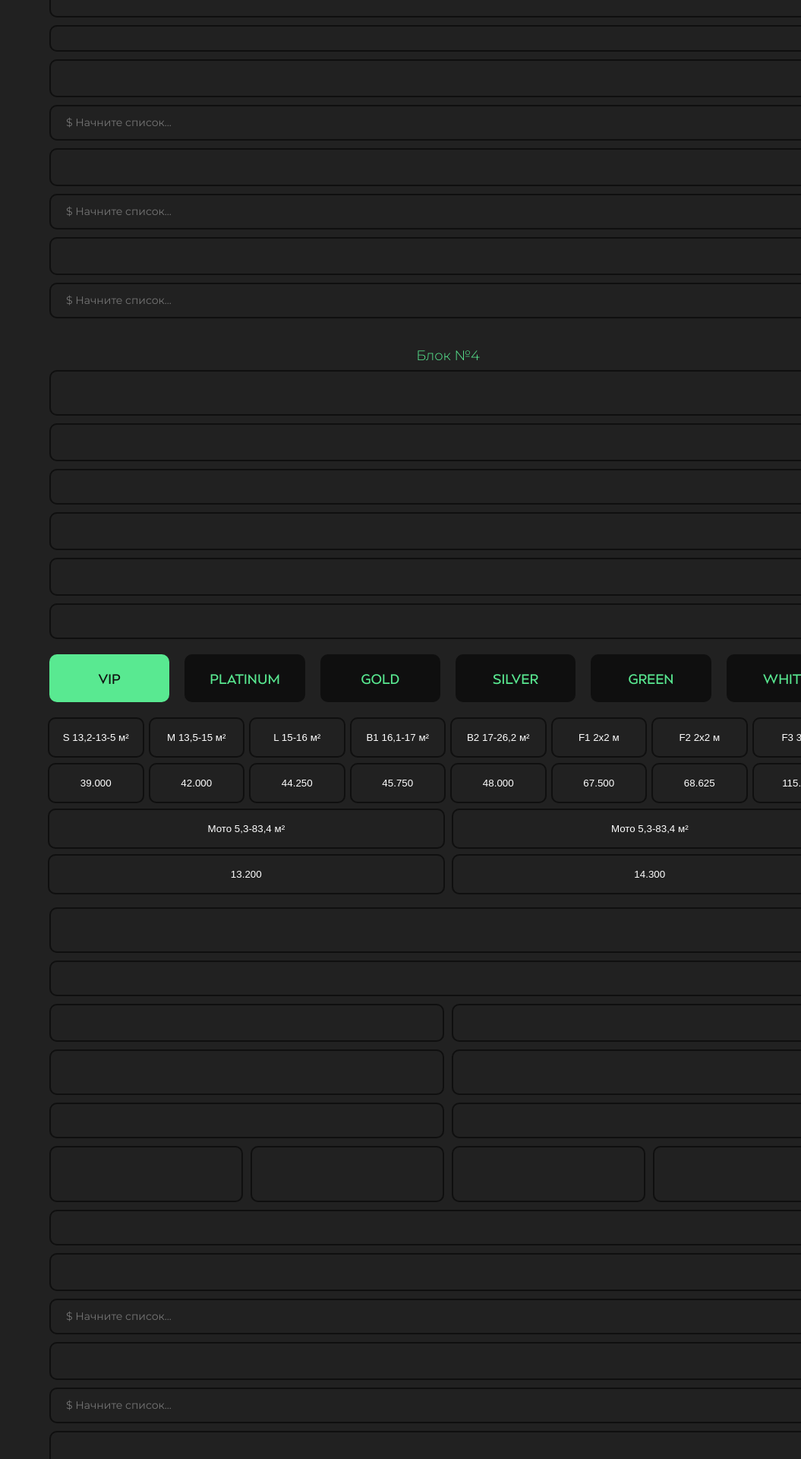
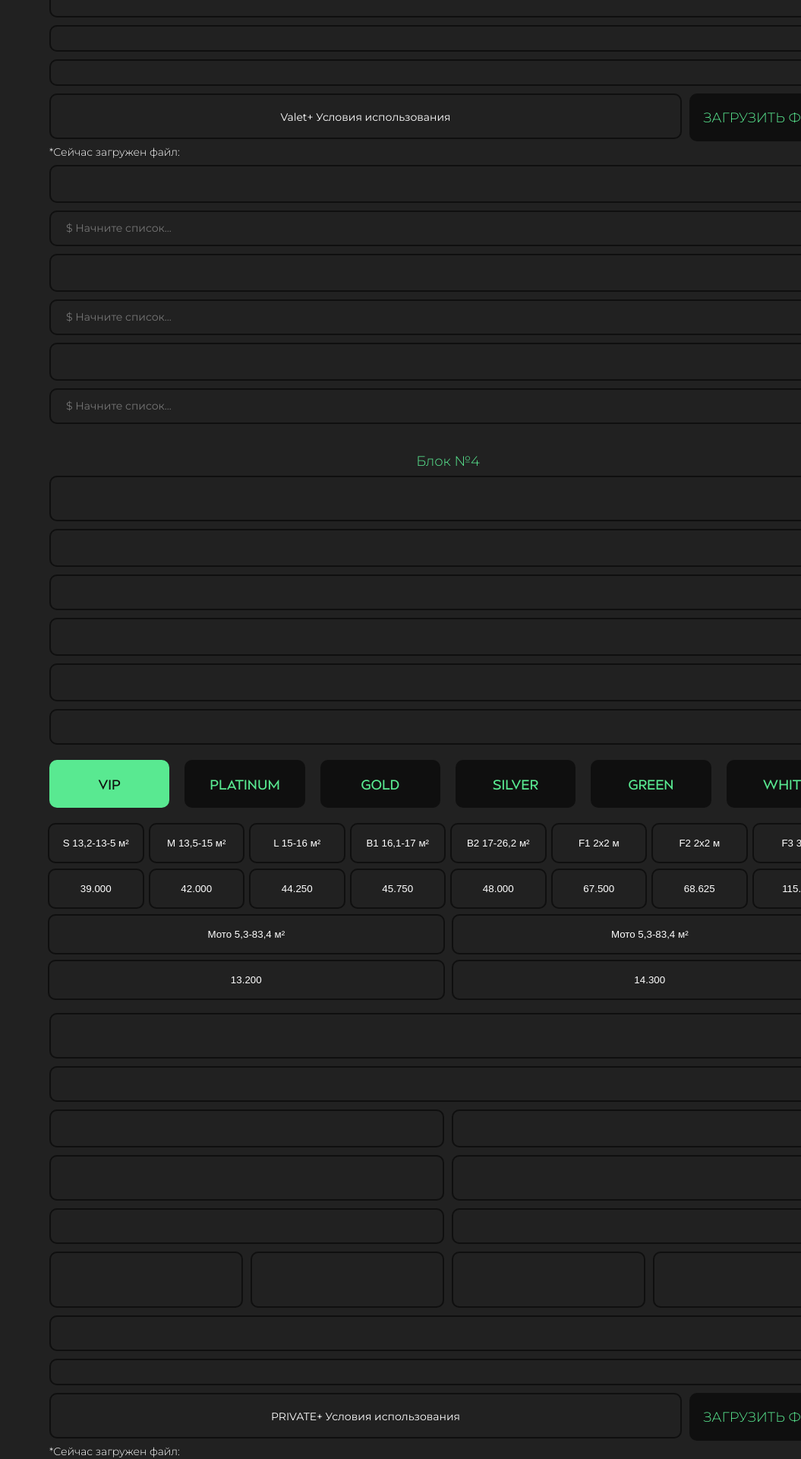
Before and after one commit to Mehrob007/creatory-admin-pp, a Next.js app: page / in a window 1280 px wide. Shown: the part 2380-4300 px from the top of the page at 76% size, without its empty margins (225-1280 px from the left). Built offline with nearby package versions, Linux system fonts and the light colour scheme; no server answers; sample sign-in values are in the browser's storage; a web font is replaced by a local one.

Commit message:
add: new element for form admin

```diff
--- a/src/app/page.tsx
+++ b/src/app/page.tsx
@@ -952,6 +952,32 @@ export default function Home() {
             errors={errors}
             styleText={{ fontSize: "14px", height: "35px" }}
           />
+          <nav>
+            <Textarea
+              id="list_title_VALET"
+              value={data.list_title_VALET as string}
+              onChange={(e) => setData("list_title_VALET", e)}
+              errors={errors}
+              styleText={{ fontSize: "14px", height: "35px" }}
+            />
+          </nav>
+          <main style={{ gridTemplateColumns: "1fr 207px" }}>
+            <Textarea
+              edit={false}
+              id="list_file_VALET"
+              value={"Valet+ Условия использования"}
+              onChange={(e) => setData("list_file_VALET", e)}
+              // title="Видео"
+              styleText={{
+                fontSize: "14px",
+                height: "60px",
+                paddingBottom: "10px",
+                paddingTop: "20px",
+              }}
+              textInfo="*Сейчас загружен файл: |#59E991&Прайс-лист на услуги мойки.pdf"
+            />
+            <InputFile id="list_file_VALET" onChange={onChangeFile} />
+          </main>
           <nav>
             <Textarea
               id="list_1_title"
@@ -1278,6 +1304,32 @@ export default function Home() {
           /> */}
           <nav>
             <Textarea
+              id="list_title_PRIVATE"
+              value={data.list_title_PRIVATE as string}
+              onChange={(e) => setData("list_title_PRIVATE", e)}
+              errors={errors}
+              styleText={{ fontSize: "14px", height: "35px" }}
+            />
+          </nav>
+          <main style={{ gridTemplateColumns: "1fr 207px" }}>
+            <Textarea
+              edit={false}
+              id="list_file_PRIVATE"
+              value={"PRIVATE+ Условия использования"}
+              onChange={(e) => setData("list_file_PRIVATE", e)}
+              // title="Видео"
+              styleText={{
+                fontSize: "14px",
+                height: "60px",
+                paddingBottom: "10px",
+                paddingTop: "20px",
+              }}
+              textInfo="*Сейчас загружен файл: |#59E991&Прайс-лист на услуги мойки.pdf"
+            />
+            <InputFile id="list_file_PRIVATE" onChange={onChangeFile} />
+          </main>
+          <nav>
+            <Textarea
               id="list_4_title"
               value={data.list_4_title as string}
               onChange={(e) => setData("list_4_title", e)}
--- a/src/keys.ts
+++ b/src/keys.ts
@@ -93,6 +93,8 @@ export const arrKeys = [
   "ab_1_price",
   "ab_2_title",
   "ab_2_price",
+  "list_title_VALET",
+  "list_title_PRIVATE",
   "box_mid_1_content_list_8",
   "box_mid_2_content_1",
   "box_mid_2_content_2",
```
